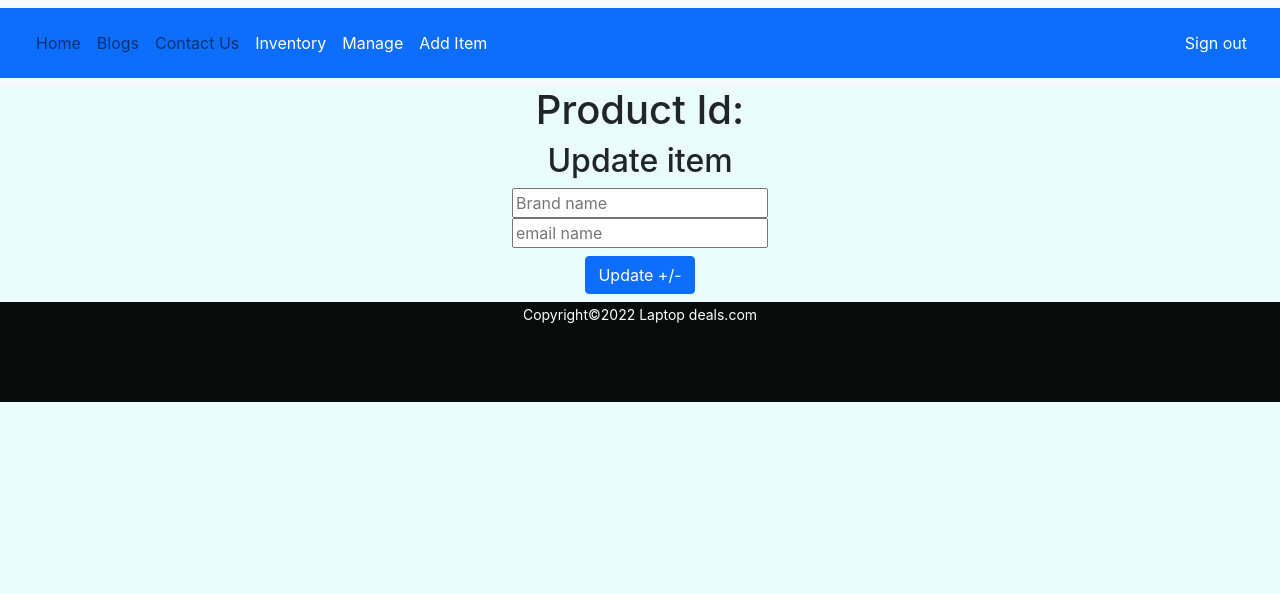
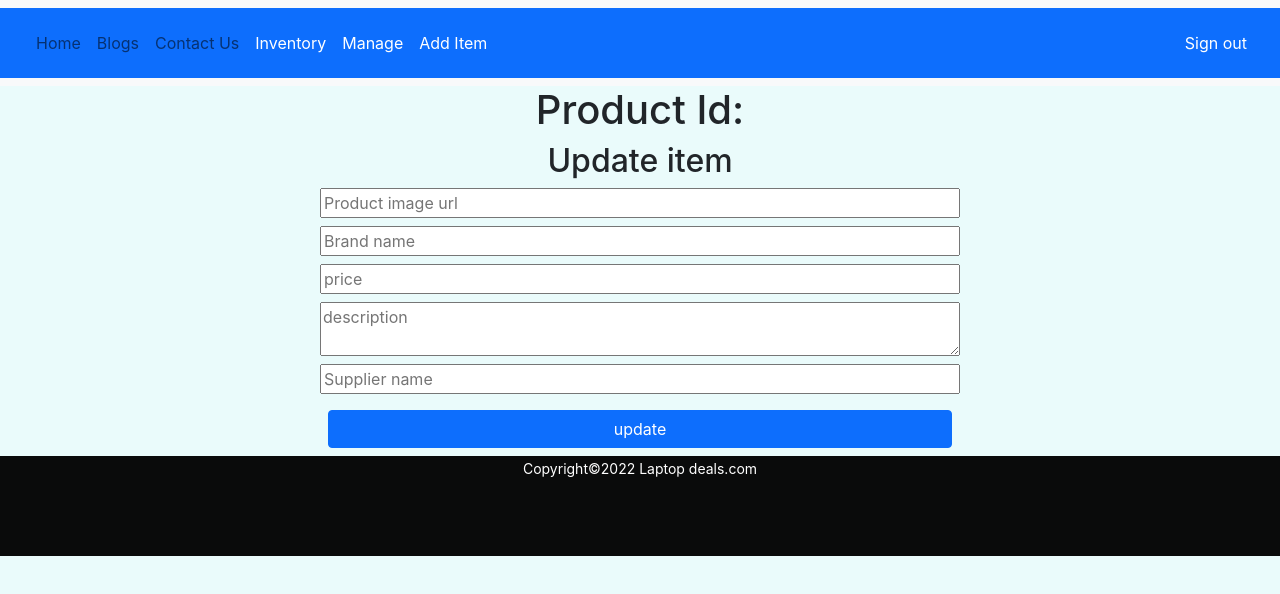
Before and after one commit to BabulKumar2022/warehouse-client-assign-11, a React (Create React App) app: page /manage/1 in a window 1280 px wide. Shown: the top 594 px of the page. Built offline with nearby package versions, Linux system fonts and the light colour scheme; no server answers; sample sign-in values are in the browser's storage.

Commit message:
update form done

```diff
--- a/src/compnents/AddItem/AddItem.js
+++ b/src/compnents/AddItem/AddItem.js
@@ -7,9 +7,12 @@ const AddItem = () => {
    const handleAddUser = event =>{
        event.preventDefault();
        const name = event.target.name.value;
-       const email =event.target.email.value;
+       const supplier =event.target.supplier.value;
+       const price =event.target.price.value;
+       const img =event.target.img.value;
+       const description =event.target.description.value;
 
-       const user ={name, email};
+       const user ={name, supplier, price, img, description};
         console.log(user)
 
 // send data to server
@@ -34,11 +37,18 @@ const AddItem = () => {
     return (
         <div className='w-50 mx-auto text-center'>
             <h2>Add new item</h2>
-            <form onSubmit={handleAddUser} >
-                <input type="text"  name="name" placeholder='Brand name' required/>
-                <br />
-                <input type="text"  name="email" placeholder='email name' required/>
-                <br />
+            <form className='d-flex flex-column' onSubmit={handleAddUser} >
+                <input className='mb-2' type="text"  name="img" placeholder='Product image url' required/>
+
+                <input className='mb-2' type="text"  name="name" placeholder='Brand name' required/>
+
+                <input className='mb-2' type="text"  name="price" placeholder='price' required/>
+
+                <textarea className='mb-2' type="text"  name="description" placeholder='description' required/>
+
+                <input className='mb-2' type="text"  name="supplier" placeholder='Supplier name' required/>
+
+
                 <button className='btn btn-primary m-2' type="submit">Add +</button>
             </form>
 
--- a/src/compnents/Inventory/Inventory.js
+++ b/src/compnents/Inventory/Inventory.js
@@ -16,7 +16,7 @@ const Inventory = () => {
 
     return (
         <div className='container'>
-            <h1>Inventory:{laptops.length} </h1>
+            <h1 className='text-center text-danger'>Total Product:{laptops.length} </h1>
             <div className="row">
             <div className="items-container">
                     {
--- a/src/compnents/Manage/Manage.js
+++ b/src/compnents/Manage/Manage.js
@@ -17,14 +17,17 @@ const Manage = () => {
     const handleUpdateUser = event =>{
         event.preventDefault();
         const name = event.target.name.value;
-        const email =event.target.email.value;
+       const supplier =event.target.supplier.value;
+       const price =event.target.price.value;
+       const img =event.target.img.value;
+       const description =event.target.description.value;
 
-        const updatedUser ={name, email};
+       const updatedUser ={name, supplier, price, img, description};
          console.log(updatedUser)
 
  //for update send data to server
         const url =`http://localhost:5000/laptops/${id}`;
-     fetch(url,{
+     fetch(url, {
          method: 'PUT',
          headers:{
              'content-type': 'application/json'
@@ -48,18 +51,17 @@ const Manage = () => {
     return (
 
 
-           <div className='w-50 mx-auto text-center'>
+              <div className='w-50 mx-auto text-center'>
              <h1> Product Id:{updateProduct.name} </h1>
             <h2>Update item</h2>
-            <form  onSubmit={handleUpdateUser} >
-                <input type="text"  name="name" placeholder='Brand name' required/>
-                <br />
-                <input type="text"  name="email" placeholder='email name' required/>
-                <br />
-                <button className='btn btn-primary m-2' type="submit">Update +/-</button>
-
+            <form className='d-flex flex-column' onSubmit={handleUpdateUser} >
+                <input className='mb-2' type="text"  name="img" placeholder='Product image url' />
+                <input className='mb-2' type="text"  name="name" placeholder='Brand name' />
+                <input className='mb-2' type="text"  name="price" placeholder='price' />
+                <textarea className='mb-2' type="text"  name="description" placeholder='description' />
+                <input className='mb-2' type="text"  name="supplier" placeholder='Supplier name' />
+                <button className='btn btn-primary m-2' type="submit">update</button>
             </form>
-
         </div>
 
 
```
